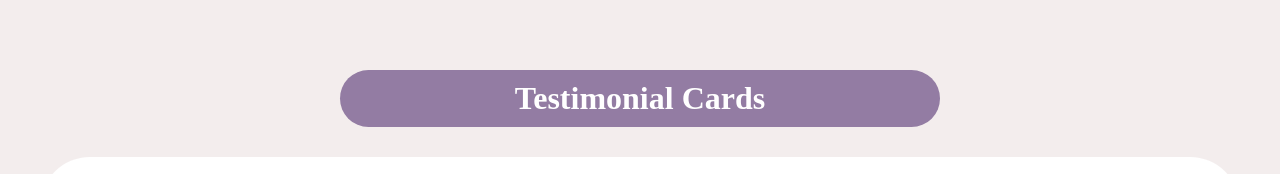
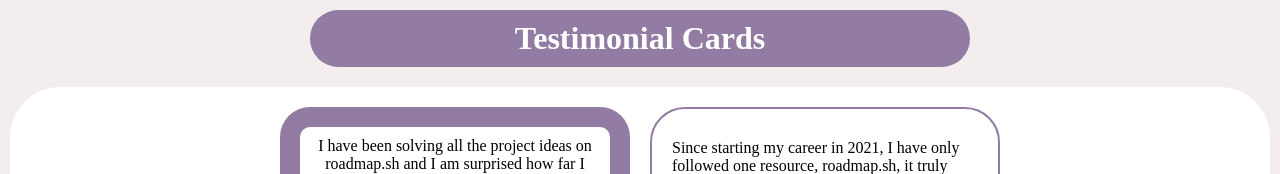
Before and after one commit to Eveft03/Testimonial-Cards, a plain HTML site: page index.html in a window 1280 px wide. Shown: the top 174 px of the page. Drawn offline with Linux system fonts and the light colour scheme.

Commit message:
Refactor CSS styles for body and testimonial cards to improve layout and spacing

```diff
--- a/style.css
+++ b/style.css
@@ -7,8 +7,8 @@
 
 body{
     min-height: 100vh;
-    padding: 30px;
-    margin: 10px;
+    padding: 10px;
+    margin: 0px;
     justify-content: center;
     align-items: center;
     background-color: rgb(243, 237, 237);
@@ -19,15 +19,16 @@ body{
     display: flex;
     justify-content: center;
     gap: 20px;
-   background-color: white;
+    background-color: white;
     padding: 20px;
     border-radius: 50px;
 }
 
 .tc{
     text-align: center;
-    margin: 30px;
+    margin: 20px;
     padding: 10px;
+    margin-top: 0;
     align-items: center;
     border-radius: 30px;
     margin-left: 300px;
```
